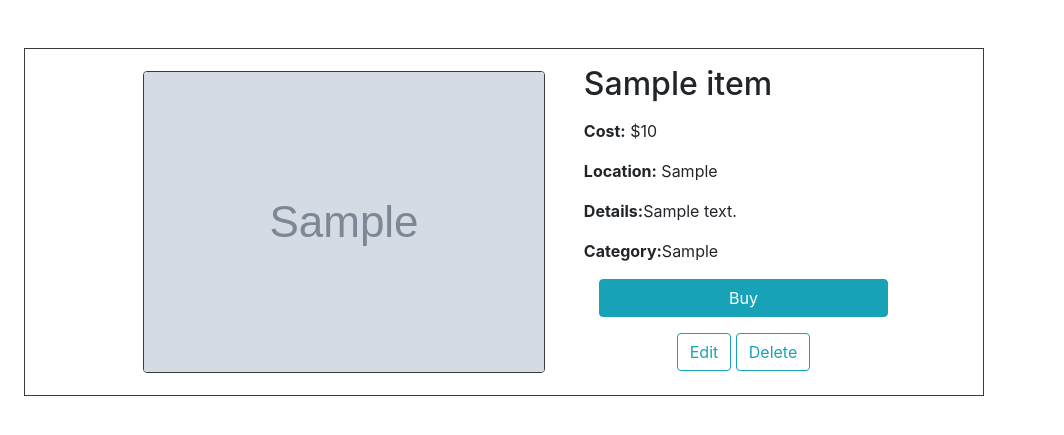
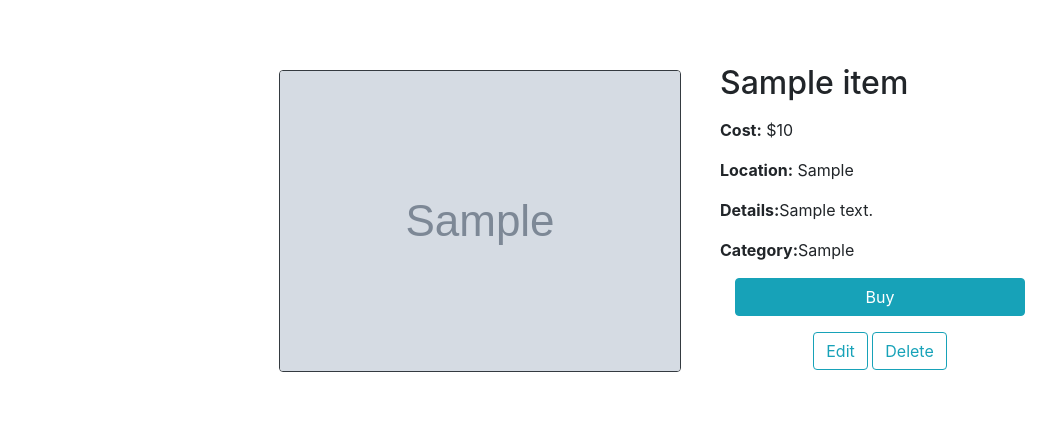
Before and after one commit to SecondHandSourcing/SecondHandSourcing, a Flask app: page /item/1 in a window 1280 px wide. Shown: the part 72-507 px from the top of the page, without its empty margins (0-1064 px from the left). Run offline with Flask 2, Linux system fonts and the light colour scheme; the visitor is signed in with stand-in values (Sample User, id 1); tables that the repository leaves empty hold one stand-in row (values such as "Sample post"); grey boxes marked "Sample" are stand-in pictures; some libraries are stand-ins or nearby versions.

Commit message:
center image

```diff
--- a/flask_app/templates/viewItem.html
+++ b/flask_app/templates/viewItem.html
@@ -20,7 +20,8 @@
             </div>
         </nav>
         <!--Item Info-->
-        <div class="row m-4 mt-5 border border-dark d-flex justify-content-center" style="width: 60rem">
+        <div class="d-flex justify-content-center">
+            <div class="row m-4 mt-5 d-flex justify-content-center" style="width: 60rem">
                 <div class="col-6 text-center d-flex align-items-center justify-content-center">
                     <img class="rounded img-fluid me-5 border border-dark" src="{{item.image}}" alt="item image">
                 </div>
@@ -61,5 +62,6 @@
                 </div>
             </div>
         </div>
+    </div>
 </body>
 </html>
```
Lines whose indentation alone changed are shown as unchanged.
